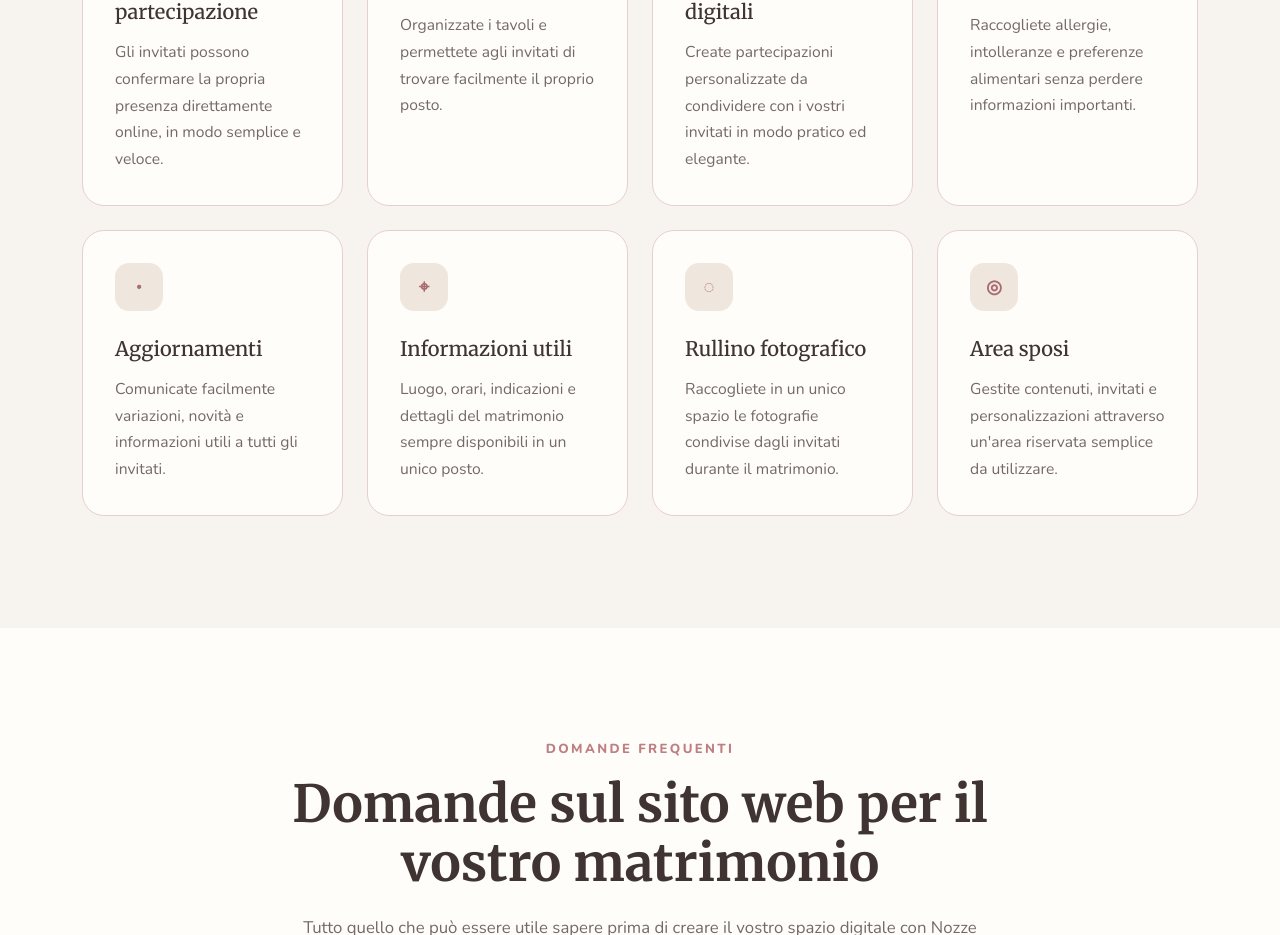
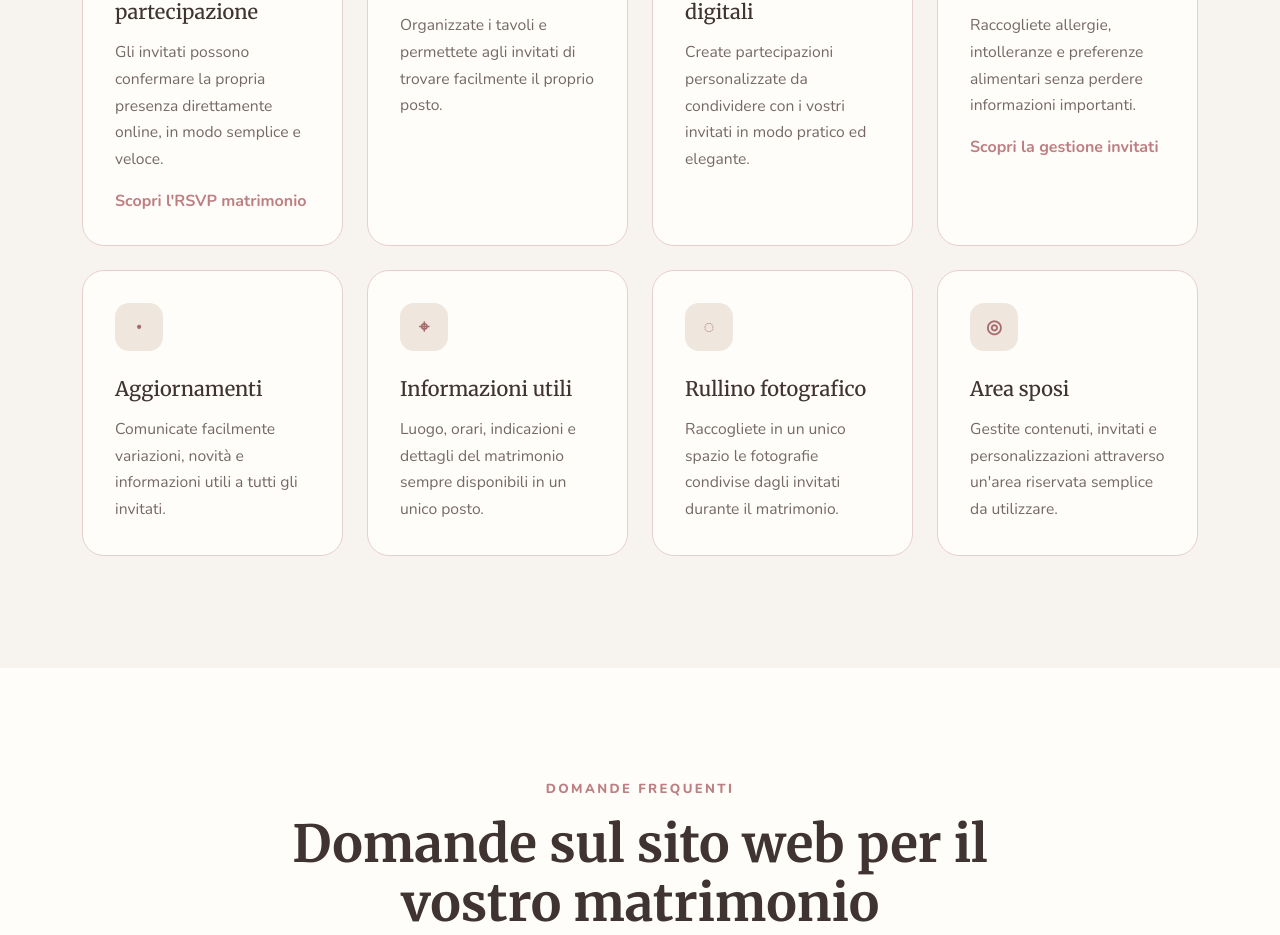
Before and after one commit to simonedantevisconti/nozze-digitali, a React (Vite) app: page / in a window 1280 px wide. Shown: the part 3140-4075 px from the top of the page. Built offline with nearby package versions, Linux system fonts and the light colour scheme.

Commit message:
[UPD] links home a tutte le pagine

```diff
--- a/src/pages/HomePage.jsx
+++ b/src/pages/HomePage.jsx
@@ -195,6 +195,10 @@ const HomePage = () => {
                     Gli invitati possono confermare la propria presenza
                     direttamente online, in modo semplice e veloce.
                   </p>
+
+                  <Link to="/rsvp-matrimonio" className="benefit-card-link">
+                    Scopri l&apos;RSVP matrimonio
+                  </Link>
                 </article>
               </div>
 
@@ -234,6 +238,13 @@ const HomePage = () => {
                     Raccogliete allergie, intolleranze e preferenze alimentari
                     senza perdere informazioni importanti.
                   </p>
+
+                  <Link
+                    to="/gestione-invitati-matrimonio"
+                    className="benefit-card-link"
+                  >
+                    Scopri la gestione invitati
+                  </Link>
                 </article>
               </div>
 
--- a/src/styles/home.css
+++ b/src/styles/home.css
@@ -542,6 +542,20 @@
   line-height: 1.7;
 }
 
+.benefit-card-link {
+  display: inline-block;
+  margin-top: 1rem;
+
+  color: var(--color-primary);
+
+  font-weight: 700;
+  text-decoration: none;
+}
+
+.benefit-card-link:hover {
+  text-decoration: underline;
+}
+
 .home-intro-section {
   padding: 5rem 0;
 }
```
